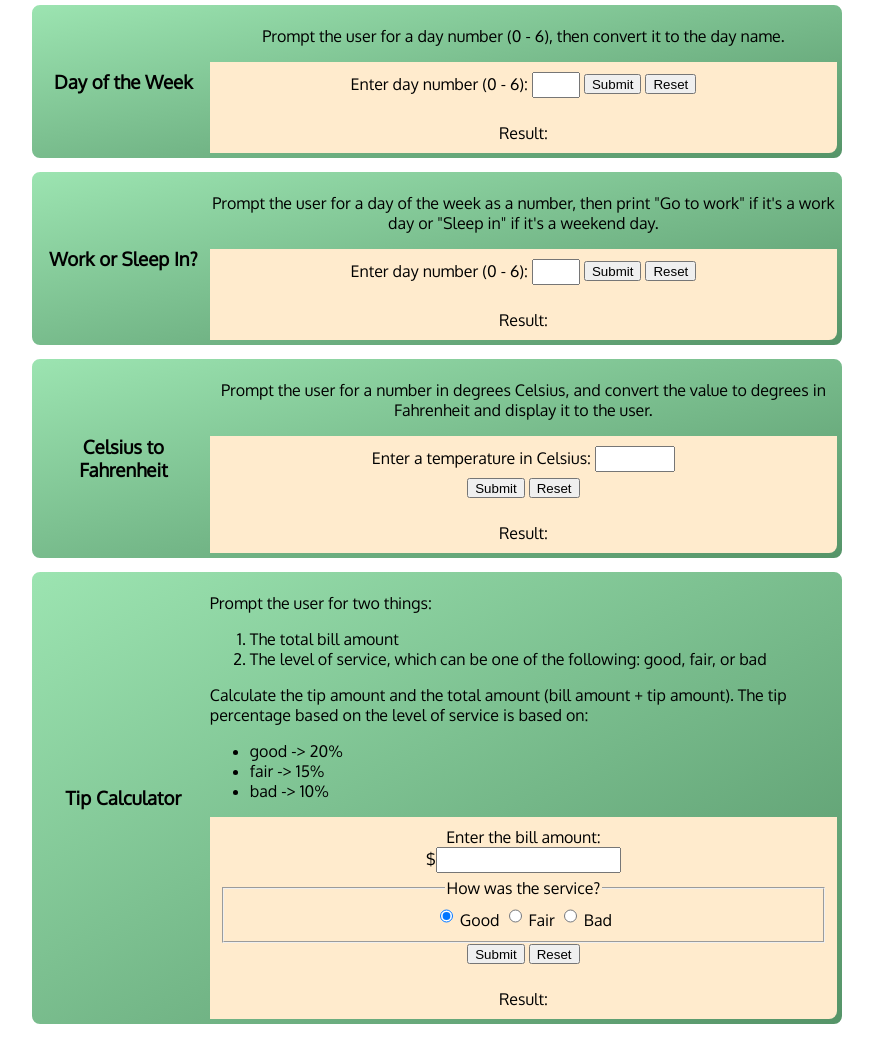
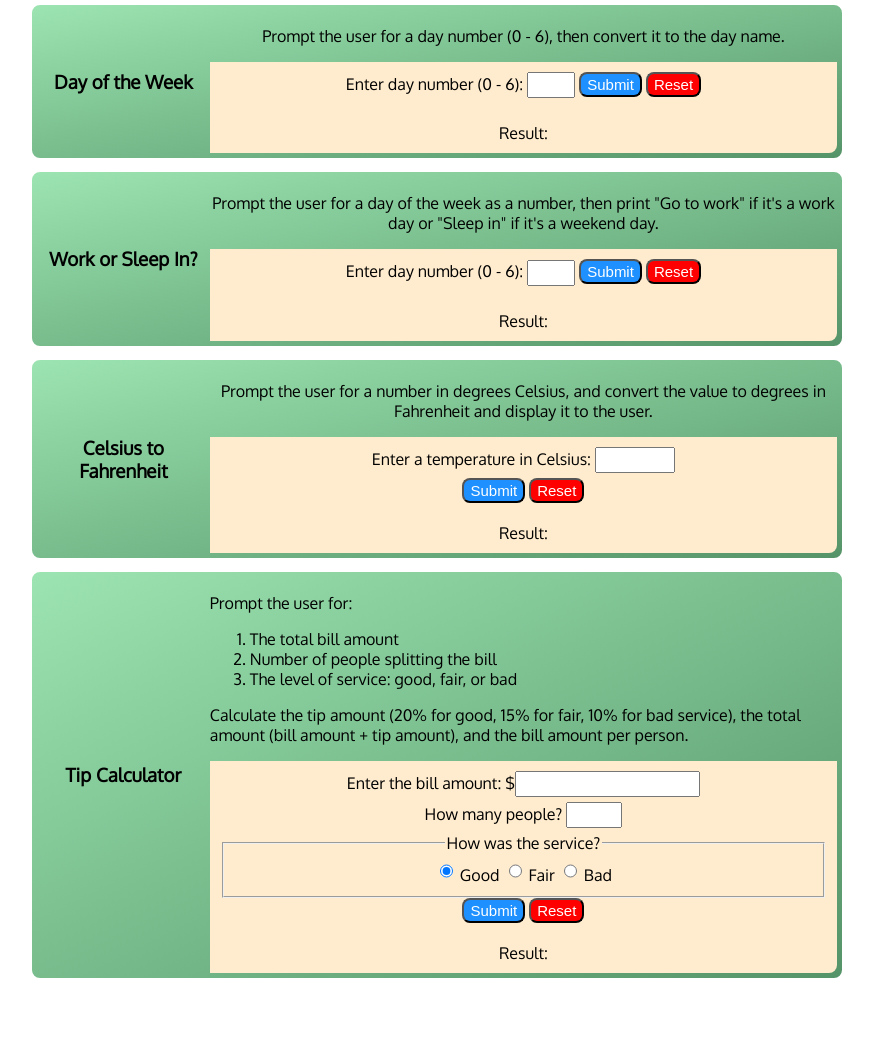
Before and after one commit to GFore/dc-PY-JS-intro, a plain HTML site: page index.html in a window 1280 px wide. Shown: the part 821-1884 px from the top of the page, without its empty margins (203-1076 px from the left). After the commit the page ends 1839 px from the top, so only its background shows below. Drawn offline with Linux system fonts and the light colour scheme.

Commit message:
adds Tip Calculator 2 function

```diff
--- a/index.html
+++ b/index.html
@@ -67,8 +67,10 @@
                 <p class="ques">Prompt the user for a day number (0 - 6), then convert it to the day name.</p>
                 <div class="ans">
                     <label for="id_dayNum">Enter day number (0 - 6): </label><input id="id_dayNum" type="number" name="dayNum" min="0" max="6">
-                    <input type="submit" value="Submit" onclick="dayOfWeek()">
-                    <input type="reset" value="Reset" onclick="clearResult(['id_dayNum'], 'id_result4', [])">
+                    <!-- <input type="submit" value="Submit" onclick="dayOfWeek()"> -->
+                    <button onclick="dayOfWeek();">Submit</button>
+                    <!-- <input type="reset" value="Reset" onclick="clearResult(['id_dayNum'], 'id_result4', [])"> -->
+                    <button class="reset" onclick="clearResult(['id_dayNum'], 'id_result4', [])">Reset</button>
                 </div>
                 <div class="result" id="id_result4">Result: </div>
             </div>
@@ -79,8 +81,10 @@
                 <p class="ques">Prompt the user for a day of the week as a number, then print "Go to work" if it's a work day or "Sleep in" if it's a weekend day.</p>
                 <div class="ans">
                         <label for="id_dayNum2">Enter day number (0 - 6): </label><input id="id_dayNum2" type="number" name="dayNum2" min="0" max="6">
-                        <input type="submit" value="Submit" onclick="workOrSleep()">
-                        <input type="reset" value="Reset" onclick="clearResult(['id_dayNum2'], 'id_result5', [])">
+                        <button onclick="workOrSleep();">Submit</button>
+                        <!-- <input type="submit" value="Submit" onclick="workOrSleep()">
+                        <input type="reset" value="Reset" onclick="clearResult(['id_dayNum2'], 'id_result5', [])"> -->
+                        <button class="reset" onclick="clearResult(['id_dayNum2'], 'id_result5', [])">Reset</button>
                     </div>
                     <div class="result" id="id_result5">Result: </div>
             </div>
@@ -91,8 +95,10 @@
                 <p class="ques">Prompt the user for a number in degrees Celsius, and convert the value to degrees in Fahrenheit and display it to the user.</p>
                 <div class="ans">
                         <label for="id_tempCel">Enter a temperature in Celsius: </label><input type="number" min="-1000" max="1000" name="tempCel" id="id_tempCel"><br>
-                        <input type="submit" value="Submit" onclick="celToF();">
-                        <input type="reset" value="Reset" onclick="clearResult(['id_tempCel'],'id_result6', [])">
+                        <button onclick="celToF();">Submit</button>
+                        <!-- <input type="submit" value="Submit" onclick="celToF();">
+                        <input type="reset" value="Reset" onclick="clearResult(['id_tempCel'],'id_result6', [])"> -->
+                        <button class="reset" onclick="clearResult(['id_tempCel'], 'id_result6', [])">Reset</button>
                     </div>
                     <div class="result" id="id_result6">Result: </div>
             </div>
@@ -100,19 +106,21 @@
         <div class="exercise">
                 <h3>Tip Calculator</h3>
                 <div class="QandA">
-                    <p class="ques" style="text-align: left">Prompt the user for two things:</p>
+                    <p class="ques" style="text-align: left">Prompt the user for:</p>
                     <ol style="text-align: left">
                     <li>The total bill amount</li>
-                    <li>The level of service, which can be one of the following: good, fair, or bad</li>
+                    <li>Number of people splitting the bill</li>
+                    <li>The level of service: good, fair, or bad</li>
                     </ol>
-                    <p class="ques" style="text-align: left">Calculate the tip amount and the total amount (bill amount + tip amount). The tip percentage based on the level of service is based on:</p>
-                    <ul style="text-align: left">
+                    <p class="ques" style="text-align: left">Calculate the tip amount (20% for good, 15% for fair, 10% for bad service), the total amount (bill amount + tip amount), and the bill amount per person.</p>
+                    <!-- <ul style="text-align: left">
                         <li>good -> 20%</li>
                         <li>fair -> 15%</li>
                         <li>bad -> 10%</li>
-                    </ul>
+                    </ul> -->
                     <div class="ans">
-                            <label for="id_billAmt1">Enter the bill amount: </label><br>$<input type="text" name="billAmt1" id="id_billAmt1"><br>
+                            <label for="id_billAmt">Enter the bill amount: </label>$<input type="text" name="billAmt" id="id_billAmt"><br>
+                            <label for="id_billSplit">How many people? </label><input type="number" min="1" max="20" name="billSplit" id="id_billSplit"><br>
                             <fieldset>
                                 <legend>How was the service?</legend>
 
@@ -124,9 +132,11 @@
                                 <label for="id_bad">Bad</label>
                             </fieldset>
 
-                            <input type="submit" value="Submit" onclick="tipCalc1();">
-                            <!-- <input type="reset" value="Reset" onclick="clearResult(['id_billAmt1', 'id_svcLvl'],'id_result7')"> -->
-                            <input type="reset" value="Reset" onclick="clearResult(['id_billAmt1'],'id_result7', ['id_good', 'id_fair', 'id_bad'])">
+                            <button onclick="tipCalc();">Submit</button>
+                            <!-- <input type="submit" value="Submit" onclick="tipCalc();">
+                            <input type="reset" value="Reset" onclick="clearResult(['id_billAmt1', 'id_svcLvl'],'id_result7')">
+                            <input type="reset" value="Reset" onclick="clearResult(['id_billAmt1'],'id_result7', ['id_good', 'id_fair', 'id_bad'])"> -->
+                            <button class="reset" onclick="clearResult(['id_billAmt', 'id_billSplit'],'id_result7', ['id_good', 'id_fair', 'id_bad'])">Reset</button>
                     </div>
                     <div class="result" id="id_result7">Result: </div>
                 </div>
--- a/scripts/index.js
+++ b/scripts/index.js
@@ -60,7 +60,7 @@ function celToF() {
     if (myTemp > -1001 && myTemp < 1001) {
         myTemp = myTemp * 1.8 + 32;
 
-        strReply = `Temp in Fahrenheit is: ${myTemp}`;
+        strReply = `Temp in Fahrenheit is: ${myTemp}&deg;`;
     }
 
     document.getElementById("id_result6").innerHTML = `Result: <span class="res">${strReply}</span>`;
@@ -94,17 +94,22 @@ function madlib() {
     document.getElementById("id_result3").innerHTML = `Result: <span class="res">${document.getElementById("id_name3").value}\'s favorite subject in school is ${document.getElementById("id_subj").value}.</span>`
 }
 
-function tipCalc1() {
-    let totBillAmt = Number(document.getElementById("id_billAmt1").value);
+function tipCalc() {
+    let totBillAmt = Number(document.getElementById("id_billAmt").value);
     let tipAmt = 0;
     let tipRate = 0.1;
+    let perPerson = 0;
 
     if (document.querySelector('input[name = "svc"]:checked').value === "good") {
         tipRate = 0.2;
     } else if (document.querySelector('input[name = "svc"]:checked').value === "fair") {
         tipRate = 0.15;
     }
+    tipAmt = totBillAmt*tipRate
+    totBillAmt += tipAmt
+    perPerson = totBillAmt / Number(document.getElementById("id_billSplit").value)
 
-    document.getElementById("id_result7").innerHTML = `Result: <span class="res">Tip Amount: $${(totBillAmt*tipRate).toFixed(2)}</span>`
-    document.getElementById("id_result7").innerHTML += ` <span class="res">Total Amount: $${(totBillAmt*(1+tipRate)).toFixed(2)}</span>`
+    document.getElementById("id_result7").innerHTML = `Result: <span class="res">Tip Amount: $${tipAmt.toFixed(2)}</span>`
+    document.getElementById("id_result7").innerHTML += ` <span class="res">Total Amount: $${totBillAmt.toFixed(2)}</span>`
+    document.getElementById("id_result7").innerHTML += ` <span class="res">Amount per person: $${perPerson.toFixed(2)}</span>`
 }
```
